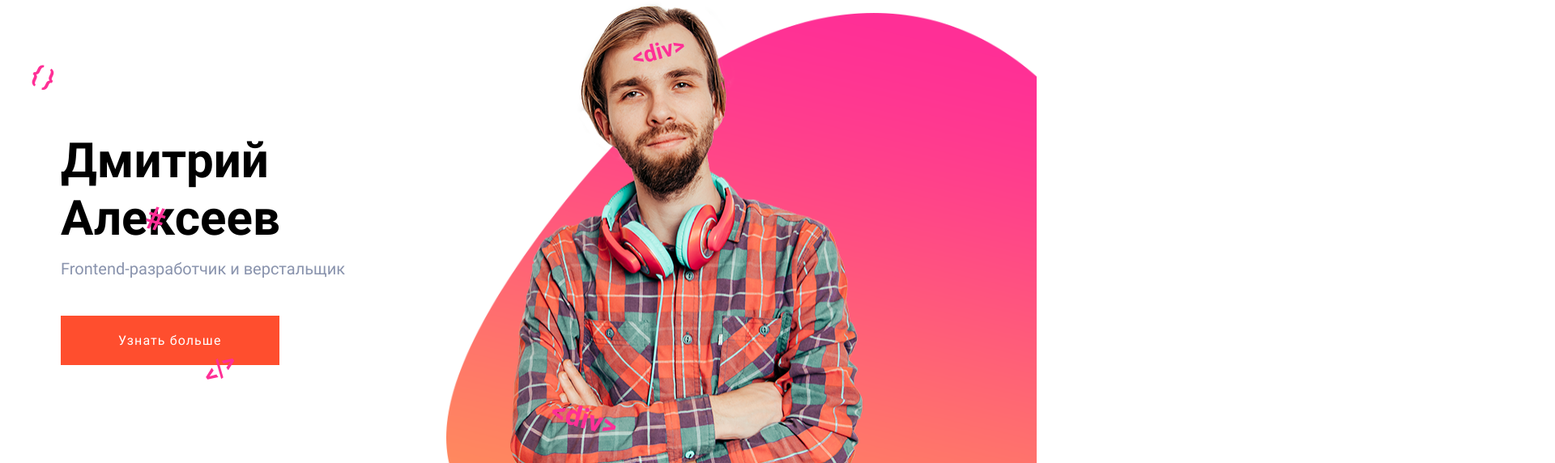
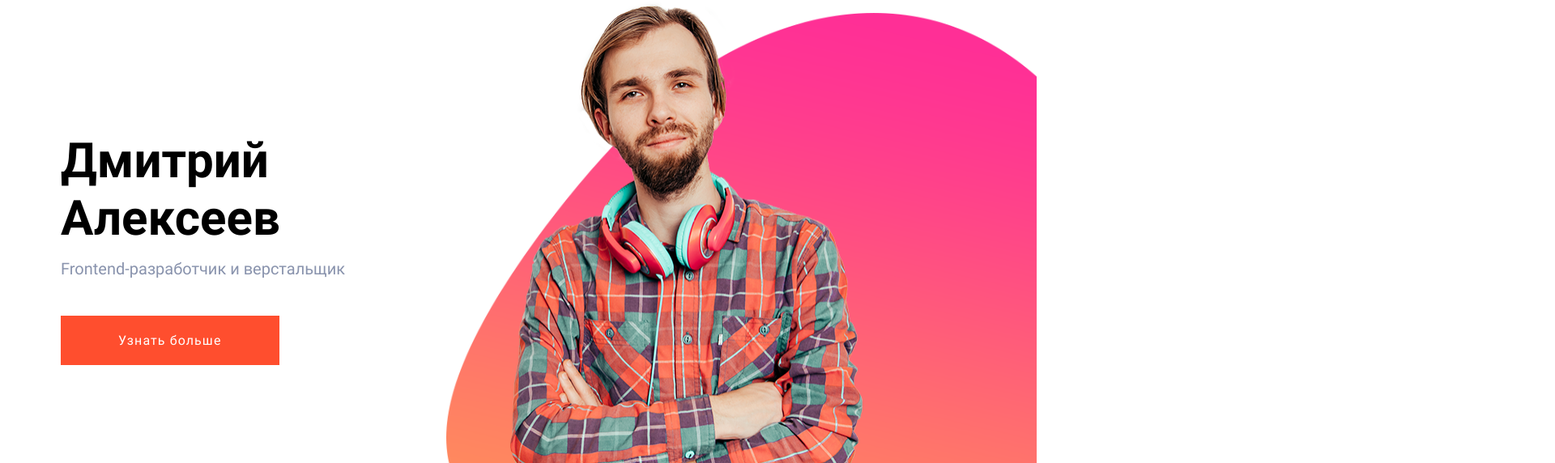
Before and after one commit to V-Pod/V_7.3, a plain HTML site: page index.html in a window 1280 px wide. In both pictures the pointer is over the element "{ }". Shown: the part 44-616 px from the top of the page at 81% size, 1920 px wide, since content can reach past the window. Drawn offline with nearby package versions, Linux system fonts and the light colour scheme.

Commit message:
transform-transition added

```diff
--- a/style.css
+++ b/style.css
@@ -261,6 +261,14 @@ header a {
     position: absolute;
     top: 80px;
     left: 40px;
+    transition: 3s;
+    z-index: 1;
+}
+
+.hero-section:hover .flight1{
+    transform: rotate(205deg);
+    top: 120px;
+    left: 2200px;
 }
 
 .flight2{
@@ -271,6 +279,15 @@ header a {
     position: absolute;
     top: 250px;
     left: 180px;
+    transition: 2s;
+    z-index: 1;
+}
+
+
+.hero-section:hover .flight2{
+    transform: rotate(205deg);
+    top: 120px;
+    left: 2200px;
 }
 
 .flight3{
@@ -281,6 +298,15 @@ header a {
     position: absolute;
     top: 50px;
     left: 780px;
+    transition: 1s;
+    z-index: 1;
+}
+
+
+.hero-section:hover .flight3{
+    transform: rotate(205deg);
+    top: 120px;
+    left: 2200px;
 }
 
 .flight4{
@@ -291,6 +317,15 @@ header a {
     position: absolute;
     top: 500px;
     left: 680px;
+    transition: 2s;
+    z-index: 1;
+}
+
+
+.hero-section:hover .flight4{
+    transform: rotate(205deg);
+    top: 120px;
+    left: 2200px;
 }
 
 .flight5{
@@ -301,6 +336,15 @@ header a {
     position: absolute;
     top: 440px;
     left: 250px;
+    transition: 3s;
+    z-index: 1;
+}
+
+
+.hero-section:hover .flight5{
+    transform: rotate(205deg);
+    top: 120px;
+    left: 2200px;
 }
 
 .asd{
@@ -311,6 +355,7 @@ header a {
     width: 730px;
     display: flex;
     justify-content: flex-start;
+    z-index: 3;
 }
 
 .about{
@@ -328,6 +373,7 @@ header a {
     width: 435px;
     height: 650px;
     margin-left: 80px;
+    z-index: 2;
     }
 
 .name-under {
```
